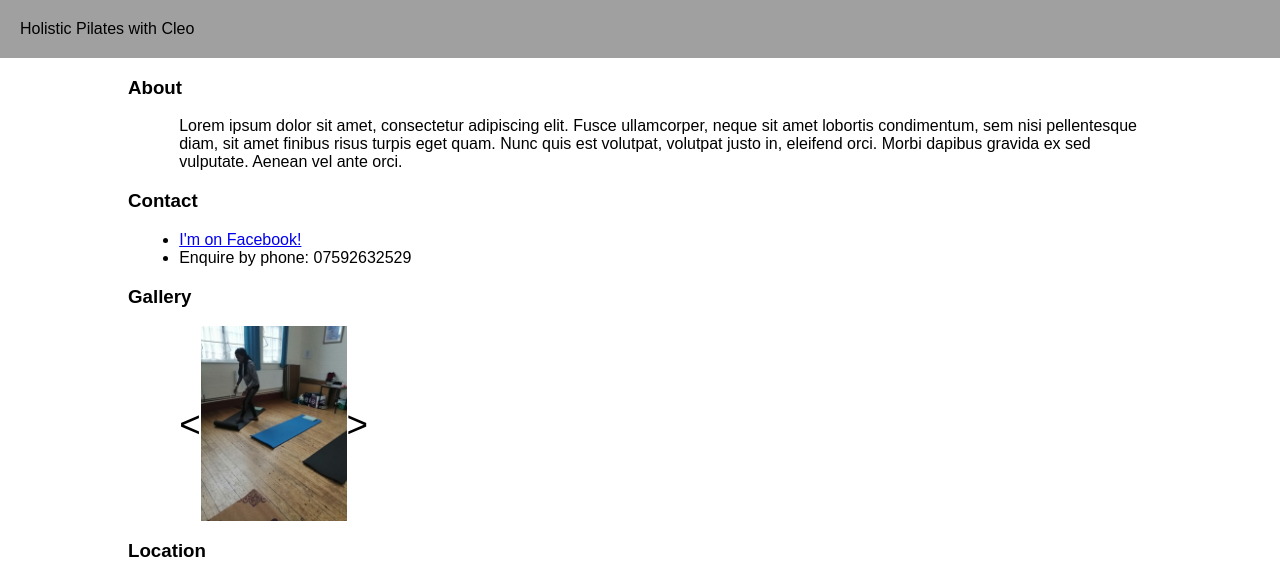
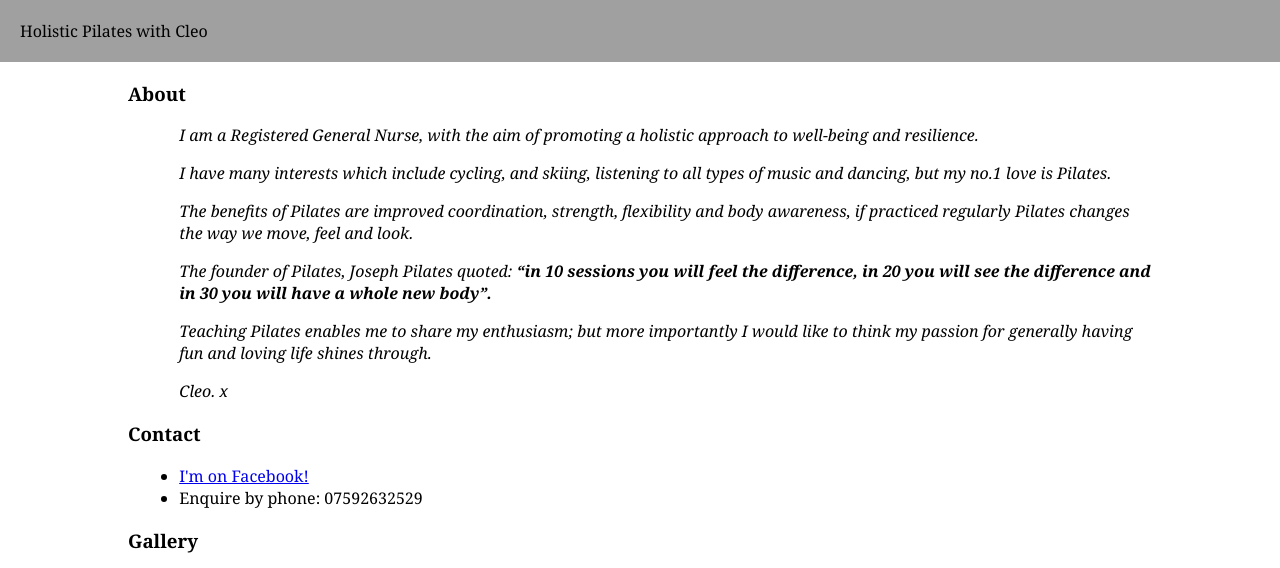
Before and after one commit to MylesB93/mum-pilates, a plain HTML site: page home.html in a window 1280 px wide. Shown: the top 568 px of the page. Drawn offline with Linux system fonts and the light colour scheme; some packages are replaced by stand-ins of ours.

Commit message:
Update about text

```diff
--- a/home.html
+++ b/home.html
@@ -29,8 +29,12 @@
                     <h3 id="about">About</h3>
                     <div class="section-content">
                         <div>
-                            Lorem ipsum dolor sit amet, consectetur adipiscing elit. Fusce ullamcorper, neque sit amet lobortis condimentum, sem nisi pellentesque diam, sit amet finibus risus turpis eget quam. Nunc quis est volutpat, volutpat justo in, eleifend orci. Morbi dapibus
-                            gravida ex sed vulputate. Aenean vel ante orci.
+                            <p><i>I am a Registered General Nurse, with the aim of promoting a holistic approach to well-being and resilience.</i></p>
+                            <p><i>I have many interests which include cycling, and skiing, listening to all types of music and dancing, but my no.1 love is Pilates.</i></p>
+                            <p><i>The benefits of Pilates are improved coordination, strength, flexibility and body awareness, if practiced regularly Pilates changes the way we move, feel and look.</i></p>
+                            <p><i>The founder of Pilates, Joseph Pilates quoted: <b>“in 10 sessions you will feel the difference, in 20 you will see the difference and in 30 you will have a whole new body”.</b></i></p>
+                            <p><i>Teaching Pilates enables me to share my enthusiasm; but more importantly I would like to think my passion for generally having fun and loving life shines through.</i></p>
+                            <p><i>Cleo. x</i></p>
                         </div>
                     </div>
                 </div>
--- a/styles/styles.css
+++ b/styles/styles.css
@@ -5,7 +5,7 @@
 
 body {
     margin: 0;
-    font-family: "Ebrima", sans-serif;
+    font-family: "Georgia", serif;
 }
 
 .main {
```
